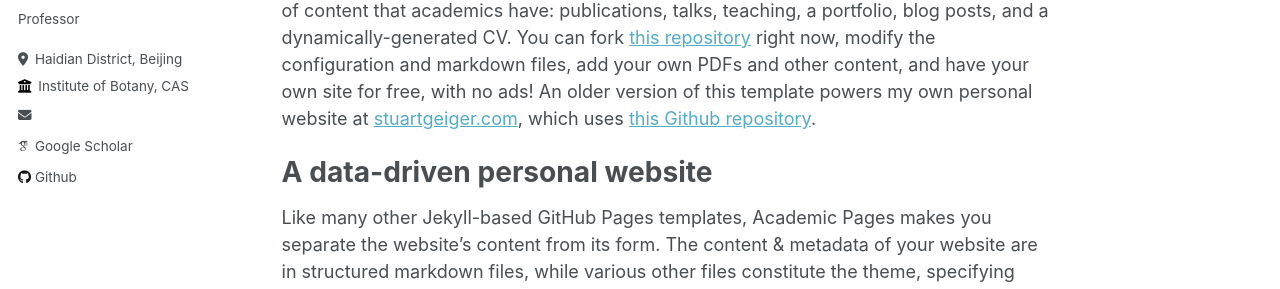
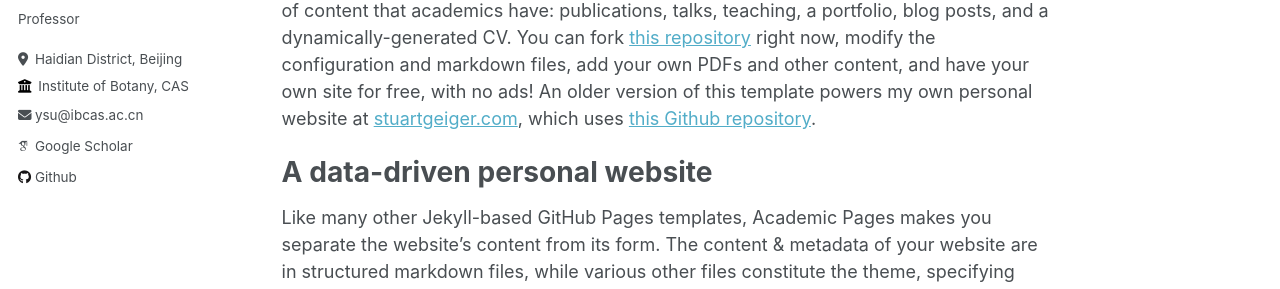
Before and after one commit to krotia/krotia.github.io, a Jekyll site: the page built from _pages/about.md, in a window 1280 px wide. Shown: the part 314-603 px from the top of the page. Built offline with Jekyll 4.4.1, drawn with Linux system fonts in a browser that asks for light colours; some web fonts are replaced.

Commit message:
Update author-profile.html

```diff
--- a/_includes/author-profile.html
+++ b/_includes/author-profile.html
@@ -34,7 +34,7 @@
         <li><a href="{{ author.uri }}"><i class="fas fa-fw fa-link icon-pad-right" aria-hidden="true"></i>{{ site.data.ui-text[site.locale].website_label | default: "Website" }}</a></li>
       {% endif %}
       {% if author.email %}
-        <li><a href="mailto:{{ author.email }}"><i class="fas fa-fw fa-envelope icon-pad-right" aria-hidden="true"></i>{{ site.data.ui-text[site.locale].email_label | author.email }}</a></li>
+        <li><a href="mailto:{{ author.email }}"><i class="fas fa-fw fa-envelope icon-pad-right" aria-hidden="true"></i>{{ site.data.ui-text[site.locale].email_label | default: author.email }}</a></li>
       {% endif %}
 
       <!-- Font Awesome and Academicons icons / Academic websites -->
```
